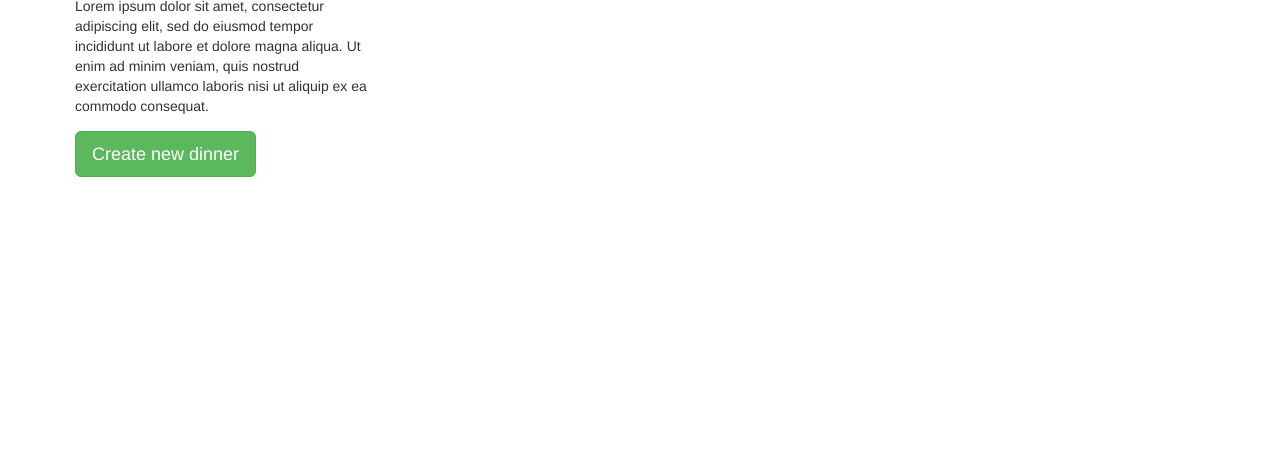
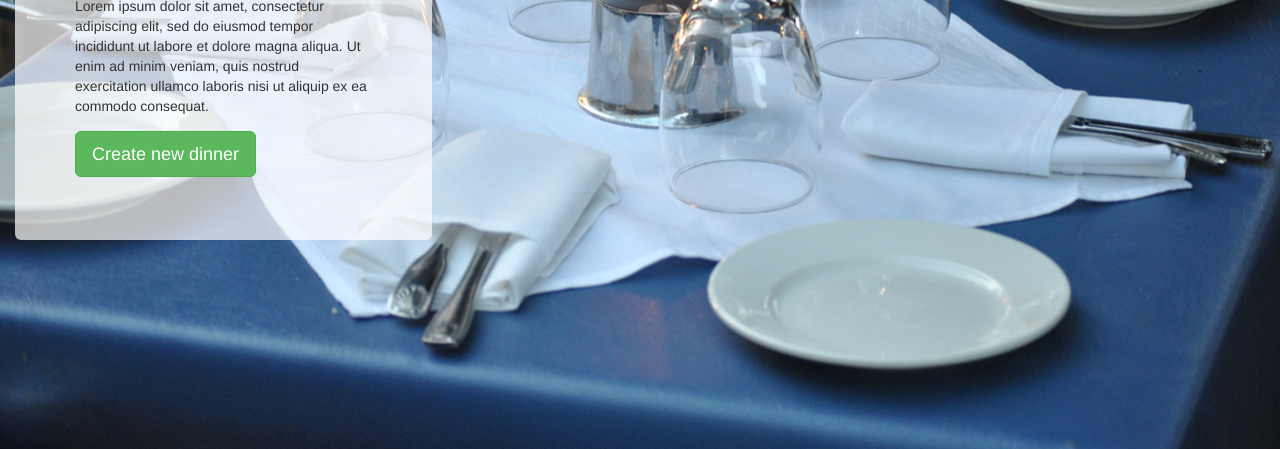
Before and after one commit to RasmusFredrikson/intprog, a plain HTML site: page lab2/page1.html in a window 1280 px wide. Shown: the part 351-800 px from the top of the page. Drawn offline with nearby package versions, Linux system fonts and the light colour scheme.

Commit message:
background image and jumbotron color

```diff
--- a/lab2/css/style.css
+++ b/lab2/css/style.css
@@ -70,6 +70,19 @@
 	padding: 20px;
 }
 
+.backgroundImg {
+    height: 100%;
+    background: url(../images/table.jpg) no-repeat center center fixed;
+    -webkit-background-size: cover;
+    -moz-background-size: cover;
+    -o-background-size: cover;
+    background-size: cover;
+}
+
+.greenColor {
+	background-color: #dff0d8;
+}
+
 #numberOfGuests {
 	width: 30%;
 	margin-bottom: 10px;
@@ -77,6 +90,7 @@
 
 html {
 	height: 100%;
+
 }
 
 body {
--- a/lab2/page1.html
+++ b/lab2/page1.html
@@ -12,7 +12,7 @@
 
 
 </head>
-<body>
+<body class="backgroundImg">
 	<nav class="navbar navbar-inverse">
 		<a class="navbar-brand" href="page1.html">HOMELETTE</a>
 		<p class="navbar-text">From the best chefs in the world directly into your kitchen</p>
```
Also changed, not shown: lab2/page2.html (+1 -1 lines), lab2/page4.html (+1 -1 lines), lab2/page5.html (+1 -1 lines), lab2/images/table.jpg (added).
